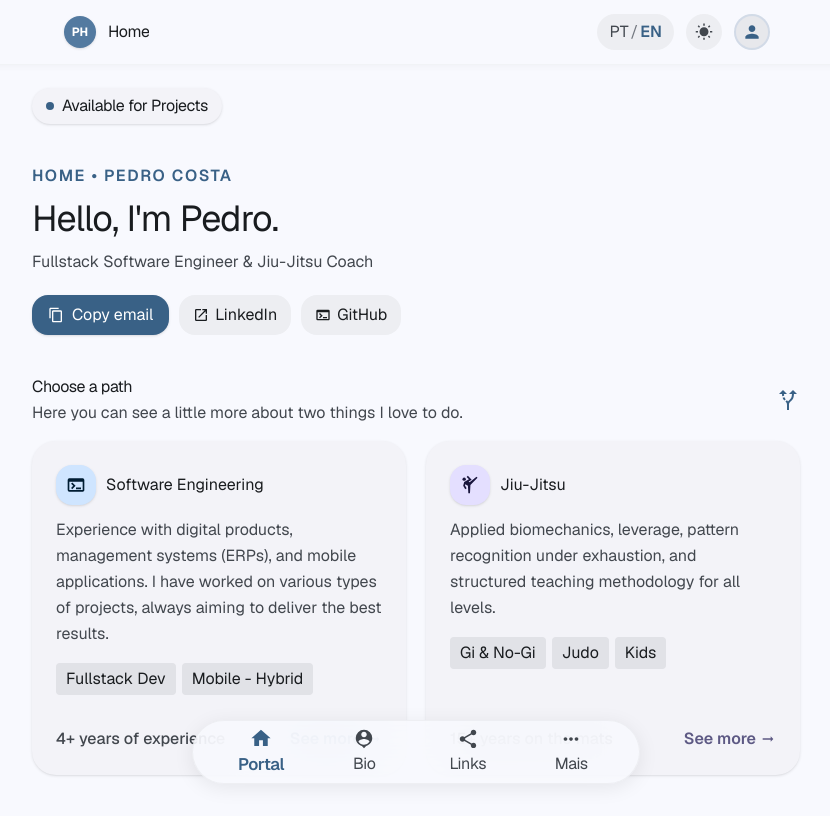
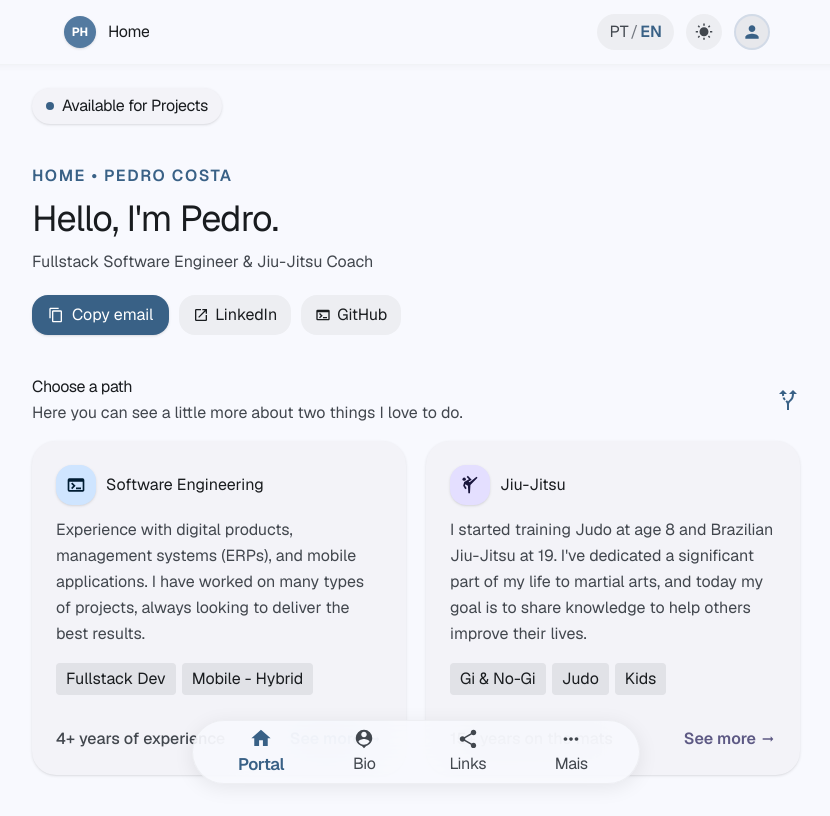
Before and after one commit to phmc99/akaph, a Next.js app: page /en in a window 1280 px wide. Shown: the top 816 px of the page, without its empty margins (224-1054 px from the left). Built offline with nearby package versions, Linux system fonts and the light colour scheme.

Commit message:
WIP: Texts changes

```diff
--- a/src/data/Portal/mocks.ts
+++ b/src/data/Portal/mocks.ts
@@ -52,7 +52,7 @@ export const portalMockData: PortalData = {
       },
       description: {
         pt: "Experiência com produtos digitais, sistemas de gestão (ERPs) e aplicativos mobile. Já trabalhei com diversos tipos de projetos, sempre buscando entregar o melhor resultado.",
-        en: "Experience with digital products, management systems (ERPs), and mobile applications. I have worked on various types of projects, always aiming to deliver the best results.",
+        en: "Experience with digital products, management systems (ERPs), and mobile applications. I have worked on many types of projects, always looking to deliver the best results.",
       },
       tags: ["Fullstack Dev", "Mobile - Hybrid"],
       metaText: {
@@ -75,8 +75,8 @@ export const portalMockData: PortalData = {
         en: "Jiu-Jitsu",
       },
       description: {
-        pt: "Biomecânica aplicada, alavancas, leitura de padrão sob exaustão extrema e metodologia estruturada de ensino para crianças, amadores e competidores.",
-        en: "Applied biomechanics, leverage, pattern recognition under exhaustion, and structured teaching methodology for all levels.",
+        pt: "Comecei a treinar Judo com 8 anos e Jiu Jitsu aos 19 anos. Dediquei grande parte da minha vida as artes marciais e hoje meu objetivo e compartilhar conhecimento para ajudar pessoas a melhorarem suas vidas.",
+        en: "I started training Judo at age 8 and Brazilian Jiu-Jitsu at 19. I've dedicated a significant part of my life to martial arts, and today my goal is to share knowledge to help others improve their lives.",
       },
       tags: ["Gi & No-Gi", "Judo", " Kids"],
       metaText: {
--- a/src/data/RoleDetails/sections/dev-about.ts
+++ /dev/null
@@ -1,28 +0,0 @@
-import { RoleDetailsSection } from "../models"
-
-const profExpPt = `
-  - 5 anos de Experiência profissional;<br>
-  - ERPs, Mobile, REST APIs, E-commerce e gestão de time e ensino;<br>
-  - Linguagens de Programação: JavaScript | TypeScript | C# | Python;<br>
-  - Front-end: React, React Native, Next, CSS, Tailwind e libs de componente;<br>
-  - Back-end: Node.js (Express, Fastify), .NET, FastAPI, Prisma, Entity Framework, SQLAlchemy;<br>
-  - Outras ferramentas: SQL | MongoDB | Docker | AWS | Git.
-`
-
-const profExpEn = `
-  - 5 years of professional experience;<br>
-  - ERP systems, Mobile, REST APIs, E-commerce, team management, and teaching;<br>
-  - Programming Languages: JavaScript | TypeScript | C# | Python;<br>
-  - Front-end: React, React Native, Next.js, CSS, Tailwind CSS, and component libraries;<br>
-  - Back-end: Node.js (Express, Fastify), .NET, FastAPI, Prisma, Entity Framework, SQLAlchemy;<br>
-  - Other tools: SQL | MongoDB | Docker | AWS | Git.
-`
-
-export function makeAboutSection(locale: "pt" | "en"): RoleDetailsSection {
-  return {
-    id: 1,
-    roleDetailsId: 1,
-    name: {en: "About me", pt: "Sobre mim"},
-    htmlDescription: {en: `<section><p class='text-mauve-300'>${profExpEn}</p></section>`, pt: `<section><p class='text-mauve-300 text-justify'>${profExpPt}</p></section>`}
-  }
-}
--- a/src/data/RoleDetails/sections/dev-companies.ts
+++ /dev/null
@@ -1,81 +0,0 @@
-import { randomUUID } from "node:crypto"
-import { company } from "../models"
-
-const hope: company = {
-  id: randomUUID(),
-  name: "Hope Solution Tecnologia da Informação LTDA",
-  role: {en: "Mid-level Full Stack Developer", pt: "Desenvolvedor Fullstack Pleno" },
-  startDate: new Date(2024, 5, 1),
-  endDate: new Date(),
-  description: {
-    en: `
-    Main responsibilities:<br>
-    - Maintenance and evolution of a legacy ERP project with over 10 years of dev in ASP.NET MVC and backend API using C# / .NET;<br>
-    - Lead developer responsible for maintaining the Mobile App built with React Native + Expo;<br>
-    - Responsible for the complete redesign and modernization of the App, adopting modern versions and development standards;<br>
-    - Integration with external services for handling payment, WhatsApp, and Digital Signatures.<br>
-    `,
-    pt: `
-    Principais atividades:<br>
-    - Manutenção e evolução de projeto legado (ERP) com mais de 10 anos em ASP.NET MVC;<br>
-    - Participação na melhoria e manutenção da API backend em C# / .NET;<br>
-    - Principal desenvolvedor na manutenção do App Mobile em React Native + Expo;<br>
-    - Responsável pela reformulação completa do App para versões e padrões modernos;<br>
-    - Integrações com serviços externos para lidar com boletos, WhatsApp e Assinatura Digital.<br>
-    `
-  }
-}
-
-const dropar: company = {
-  id: randomUUID(),
-  name: "Dropar Surf Club",
-  role: { en: "Junior Full Stack Developer", pt: "Desenvolvedor Fullstack Junior" },
-  startDate: new Date(2023, 3, 1),
-  endDate: new Date(2024, 3, 1),
-  description: {
-    en: `
-    Main responsibilities:<br>
-    - Complete redesign of the company's system (e-commerce and ERP), built from scratch using Next.js and Express.js;<br>
-    - Deployment and monitoring on AWS infrastructure using Elastic Beanstalk, EC2, ECR, and S3;<br>
-    - Integration with payment gateways;<br>
-    - Development environment following Scrum, Git Flow, monitoring, and regression testing practices.
-    `,
-    pt: `
-    Principais atividades:<br>
-    - Reformulação do sistema da empresa (e-commerce e ERP) construída do zero utilizando Next.js e Express.js;<br>
-    - Deploy e monitoramento em uma infraestrutura na AWS utilizando Elastic Beanstalk, EC2, ECR e S3;<br>
-    - Integração com gateways de pagamento.;<br>
-    - Ambiente com rotina de Scrum, Git Flow, monitoramento e testes de regressão.
-    `
-  }
-}
-
-const agroVagas: company = {
-  id: randomUUID(),
-  name: "Agro Vagas",
-  role: { en: "Junior Front-end Developer", pt: "Desenvolvedor Front-end Junior" },
-  startDate: new Date(2023, 2, 1),
-  endDate: new Date(2023, 5, 1),
-  description: {en: "", pt: ""}
-}
-
-const kenzieAcademy: company = {
-  id: randomUUID(),
-  name: "Kenzie Academy",
-  role: { en: "Programming Teacher and Full Stack Developer", pt: "Instrutor de programação e Desenvolvedor Full Stack" },
-  startDate: new Date(2021, 9, 1),
-  endDate: new Date(2022, 7, 1),
-  description: {en: "", pt: ""}
-}
-
-const brmout: company = {
-  id: randomUUID(),
-  name: "BRmout",
-  role: { en: "IT Intern", pt: "Estagiário de TI" },
-  startDate: new Date(2019, 5, 1),
-  endDate: new Date(2021, 0, 1),
-  description: {en: "", pt: ""}
-}
-
-
-export const companies = [hope, dropar, agroVagas, kenzieAcademy, brmout];
--- a/src/screens/LinksScreen.tsx
+++ b/src/screens/LinksScreen.tsx
@@ -36,7 +36,7 @@ export default function LinksScreen({ data, locale }: LinksScreenProps) {
         <div className="relative mb-4">
           <div className="w-24 h-24 rounded-full p-1 bg-surface-container shadow-md">
             <div className="w-full h-full rounded-full bg-primary-container text-on-primary-container flex items-center justify-center font-bold text-3xl shadow-sm">
-              GD
+              PH
             </div>
           </div>
           <div
@@ -89,21 +89,19 @@ export default function LinksScreen({ data, locale }: LinksScreenProps) {
               const isInternal = link.href.startsWith("/");
               const linkHref = isInternal ? `/${locale}${link.href}` : link.href;
 
-              const cardClasses = `group relative flex items-center justify-between p-3.5 rounded-xl shadow-sm hover:shadow-md transition-all ${
-                link.isHighlighted
+              const cardClasses = `group relative flex items-center justify-between p-3.5 rounded-xl shadow-sm hover:shadow-md transition-all ${link.isHighlighted
                   ? "bg-secondary-container/60 hover:bg-secondary-container"
                   : "bg-surface-container-lowest hover:bg-surface-container-low"
-              } ${link.isFullWidth ? "sm:col-span-2" : ""}`;
+                } ${link.isFullWidth ? "sm:col-span-2" : ""}`;
 
               const Content = (
                 <>
                   <div className="flex items-center gap-3 min-w-0 pr-2">
                     <div
-                      className={`w-10 h-10 rounded-lg flex items-center justify-center flex-shrink-0 transition-colors ${
-                        link.isHighlighted
+                      className={`w-10 h-10 rounded-lg flex items-center justify-center flex-shrink-0 transition-colors ${link.isHighlighted
                           ? "bg-primary text-on-primary shadow-sm"
                           : "bg-surface-container-low text-primary group-hover:bg-primary-fixed"
-                      }`}
+                        }`}
                     >
                       <AppIcon name={link.icon} className="text-[20px]" />
                     </div>
@@ -120,9 +118,8 @@ export default function LinksScreen({ data, locale }: LinksScreenProps) {
                   </div>
                   <AppIcon
                     name={link.isExternal ? "open_in_new" : "arrow_forward"}
-                    className={`text-[18px] group-hover:translate-x-0.5 transition-all flex-shrink-0 ${
-                      link.isHighlighted ? "text-primary" : "text-outline group-hover:text-primary"
-                    }`}
+                    className={`text-[18px] group-hover:translate-x-0.5 transition-all flex-shrink-0 ${link.isHighlighted ? "text-primary" : "text-outline group-hover:text-primary"
+                      }`}
                   />
                 </>
               );
--- a/src/screens/RoleDetailsScreen.tsx
+++ b/src/screens/RoleDetailsScreen.tsx
@@ -161,7 +161,7 @@ export default function RoleDetailsScreen({ details, locale }: RoleDetailsScreen
         <div className="flex flex-col sm:flex-row items-center gap-5">
           <div className="relative flex-shrink-0">
             <div className="w-20 h-20 rounded-full bg-primary-container text-on-primary-container flex items-center justify-center font-bold text-2xl shadow-md">
-              GD
+              PH
             </div>
             <span className="absolute bottom-0 right-0 w-6 h-6 rounded-full bg-primary flex items-center justify-center text-on-primary text-[11px] font-bold shadow">
               <AppIcon name={isDev ? "code" : "bjj"} className="text-[14px]" />
```
Also changed, not shown: src/data/RoleDetails/mocks.ts (+12 -12 lines).
